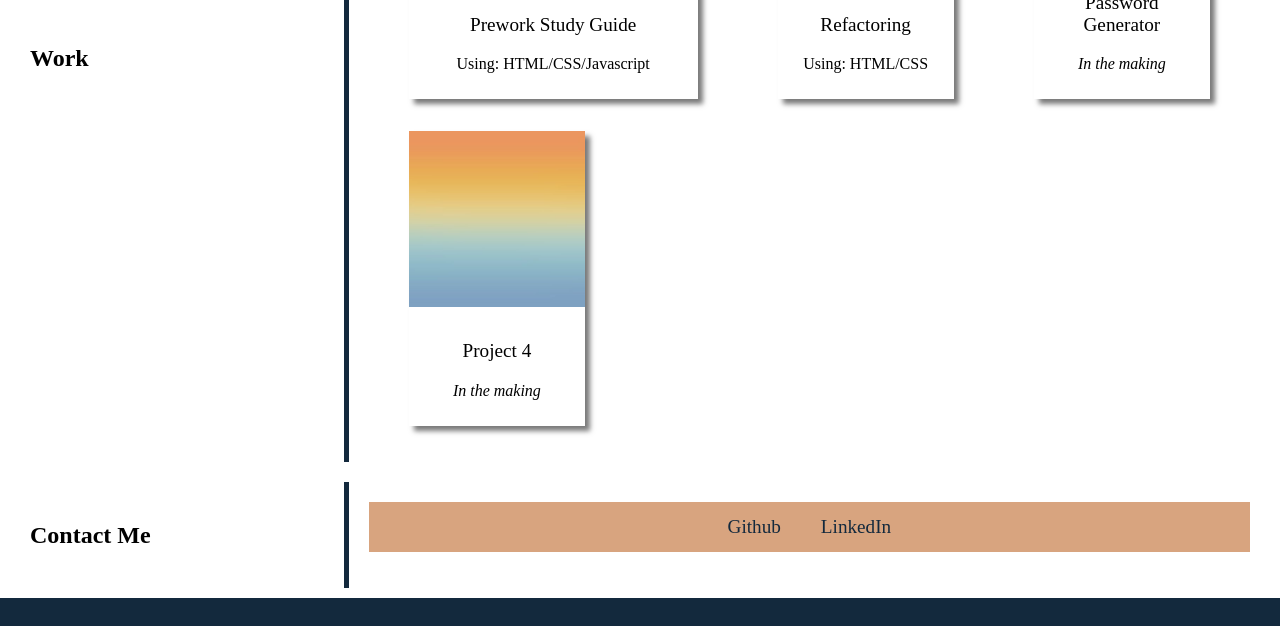
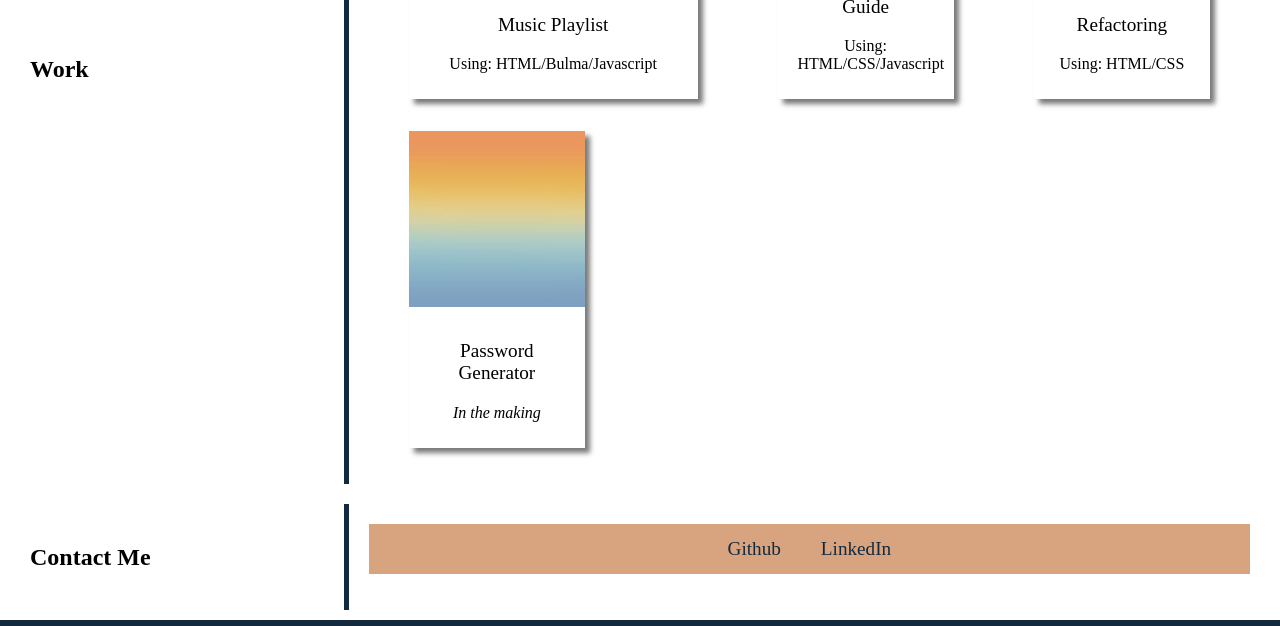
Before and after one commit to Jrodz0313/jrodz-portfolio, a plain HTML site: page index.html in a window 1280 px wide. Shown: the part 1221-1847 px from the top of the page. Drawn offline with Linux system fonts and the light colour scheme.

Commit message:
updated most recent project

```diff
--- a/index.html
+++ b/index.html
@@ -50,6 +50,16 @@
       <section style="width:100%" class="project-section">
         <!-- used the figure tags to contain all html to then create polaroid like images in css-->
         <figure id="feature" class="polaroid">
+          <a href="https://jrodz0313.github.io/music-playlist/">
+            <img src="./assets/css/images/gradient.jpg" alt="rainbow gradient img" width="100%">
+          </a>
+          <figcaption>
+            <p class="polaroid-title">Music Playlist</p>
+            <p>Using: HTML/Bulma/Javascript</p>
+          </figcaption>
+        </figure>
+
+        <figure class="polaroid">
           <a href="https://jrodz0313.github.io/Prework-study-guide/">
             <img src="./assets/css/images/gradient.jpg" alt="rainbow gradient img" width="100%">
           </a>
@@ -77,14 +87,6 @@
           </figcaption>
         </figure>
 
-        <figure class="polaroid">
-          <img src="./assets/css/images/gradient.jpg" alt="rainbow gradient img" width="100%">
-          <figcaption>
-            <p class="polaroid-title">Project 4</p>
-            <p><em>In the making</em></p>
-          </figcaption>
-        </figure>
-
       </section>
     </div>
 
```
